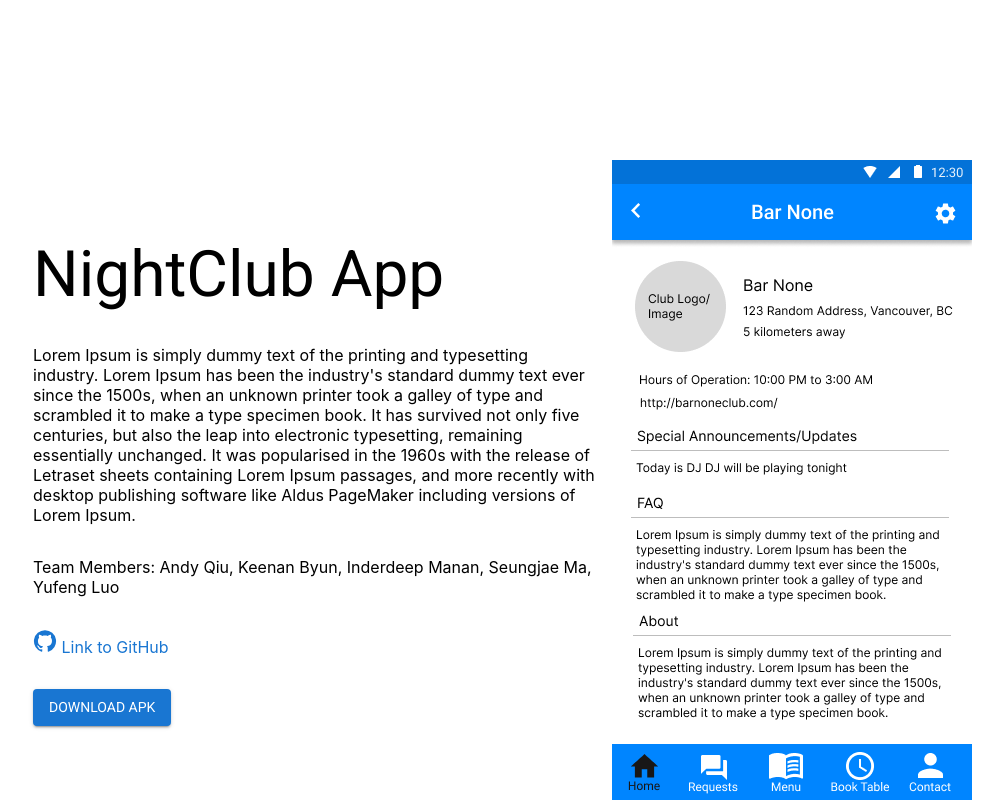
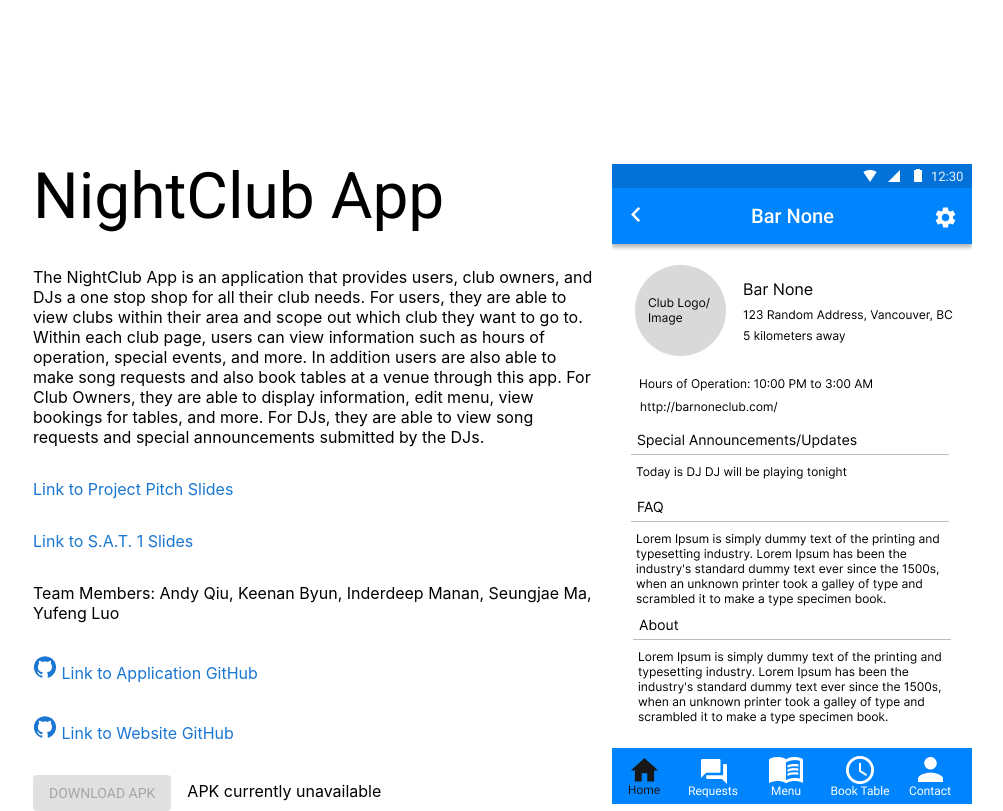
Before and after one commit to qiuandyq/nightclub, a React (Create React App) app: page / in a window 1280 px wide. Shown: the whole page, without its empty margins (181-1184 px from the left). Built offline with nearby package versions, Linux system fonts and the light colour scheme.

Commit message:
updated text

```diff
--- a/src/App.js
+++ b/src/App.js
@@ -42,17 +42,37 @@
                   </Grid>
                   <Grid item xs={12}>
                     <Typography variant="p" sx={{ fontWeight: '400' }}>
-                      Lorem Ipsum is simply dummy text of the printing and
-                      typesetting industry. Lorem Ipsum has been the industry's
-                      standard dummy text ever since the 1500s, when an unknown
-                      printer took a galley of type and scrambled it to make a
-                      type specimen book. It has survived not only five
-                      centuries, but also the leap into electronic typesetting,
-                      remaining essentially unchanged. It was popularised in the
-                      1960s with the release of Letraset sheets containing Lorem
-                      Ipsum passages, and more recently with desktop publishing
-                      software like Aldus PageMaker including versions of Lorem
-                      Ipsum.
+                      The NightClub App is an application that provides users,
+                      club owners, and DJs a one stop shop for all their club
+                      needs. For users, they are able to view clubs within their
+                      area and scope out which club they want to go to. Within
+                      each club page, users can view information such as hours
+                      of operation, special events, and more. In addition users
+                      are also able to make song requests and also book tables
+                      at a venue through this app. For Club Owners, they are
+                      able to display information, edit menu, view bookings for
+                      tables, and more. For DJs, they are able to view song
+                      requests and special announcements submitted by the DJs.
+                    </Typography>
+                  </Grid>
+                  <Grid item xs={12}>
+                    <Typography variant="p">
+                      <Link
+                        href="https://docs.google.com/presentation/d/1E5ivBBBQgjOPdOdpv6vmwX99etDC1rkd07CZwgv86Bc/edit#slide=id.p"
+                        underline="hover"
+                      >
+                        Link to Project Pitch Slides
+                      </Link>
+                    </Typography>
+                  </Grid>
+                  <Grid item xs={12}>
+                    <Typography variant="p">
+                      <Link
+                        href="https://docs.google.com/presentation/d/12XVq_q52xl0T9NW6iVoT3P6xkG4hruHM2upbfdlWpnc/edit#slide=id.g13d1311500e_1_0"
+                        underline="hover"
+                      >
+                        Link to S.A.T. 1 Slides
+                      </Link>
                     </Typography>
                   </Grid>
                   <Grid item xs={12}>
@@ -67,14 +87,31 @@
                         href="https://github.com/sma3134/Nightclub-App"
                         underline="hover"
                       >
-                        <GitHubIcon /> Link to GitHub
+                        <GitHubIcon /> Link to Application GitHub
                       </Link>
                     </Grid>
                   </Grid>
                   <Grid item xs={12}>
-                    <Button variant="contained" onClick={onDownload}>
+                    <Grid container direction="row" alignItems="center">
+                      <Link
+                        href="https://github.com/qiuandyq/nightclub"
+                        underline="hover"
+                      >
+                        <GitHubIcon /> Link to Website GitHub
+                      </Link>
+                    </Grid>
+                  </Grid>
+                  <Grid item xs={12}>
+                    <Button
+                      variant="contained"
+                      onClick={onDownload}
+                      disabled="true"
+                    >
                       Download APK
                     </Button>
+                    <Typography variant="p" sx={{ paddingLeft: '1rem' }}>
+                      APK currently unavailable
+                    </Typography>
                   </Grid>
                 </Grid>
               </Grid>
```
